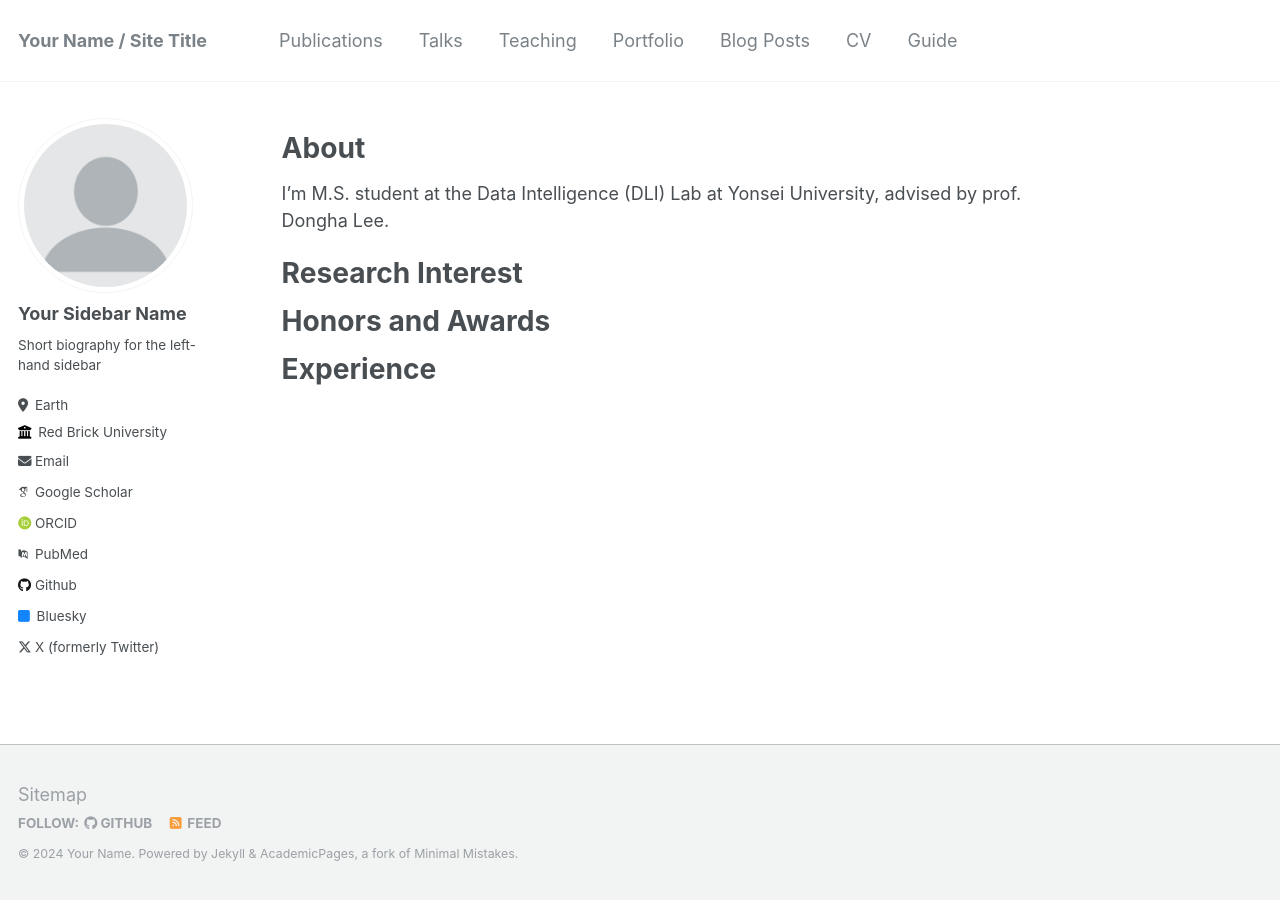
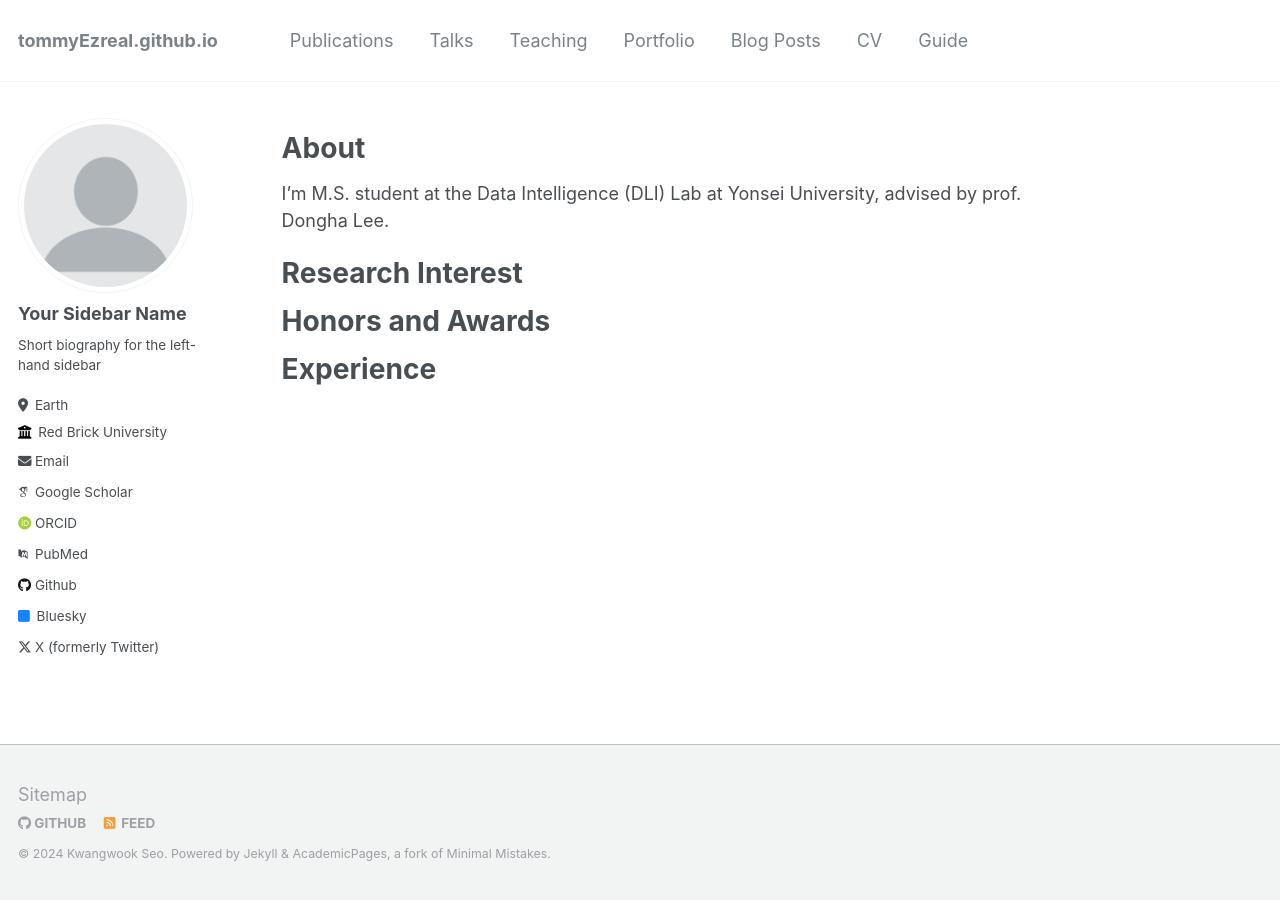
Before and after one commit to tommyEzreal/tommyEzreal.github.io, a Jekyll site: the page built from _pages/about.md, in a window 1280 px wide. Built offline with Jekyll 4.4.1, drawn with Linux system fonts in a browser that asks for light colours; some web fonts are replaced.

Commit message:
Update _config.yml

```diff
--- a/_config.yml
+++ b/_config.yml
@@ -7,14 +7,12 @@
 # server process.
 
 # Basic Site Settings
-locale                   : "en-US"
-title                    : "Your Name / Site Title"
-title_separator          : "-"
-name                     : &name "Your Name"
-description              : &description "personal description"
-url                      : https://academicpages.github.io # the base hostname & protocol for your site e.g. "https://mmistakes.github.io"
-baseurl                  : "" # the subpath of your site, e.g. "/blog"
-repository               : "academicpages/academicpages.github.io"
+locale                   : "Seoul, Korea"
+# title                    : "Kwangwook Seo / M.S student at Yonsei Univ."
+# title_separator          : "-"
+name                     : &name "Kwangwook Seo"
+description              : &description "M.S Student at Yonsei University"
+
 
 # Site Author - The following control what appear as part of the author content on the side bar.
 #               If a field is blank the icon and link will not appear, otherwise it will be shown.
```
